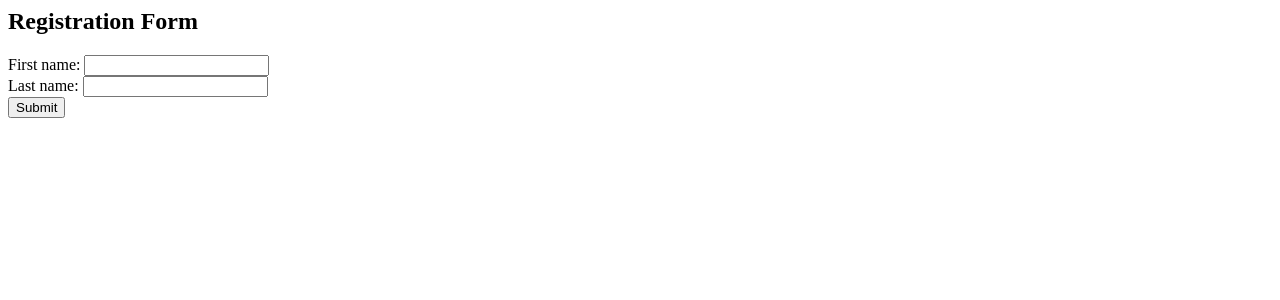
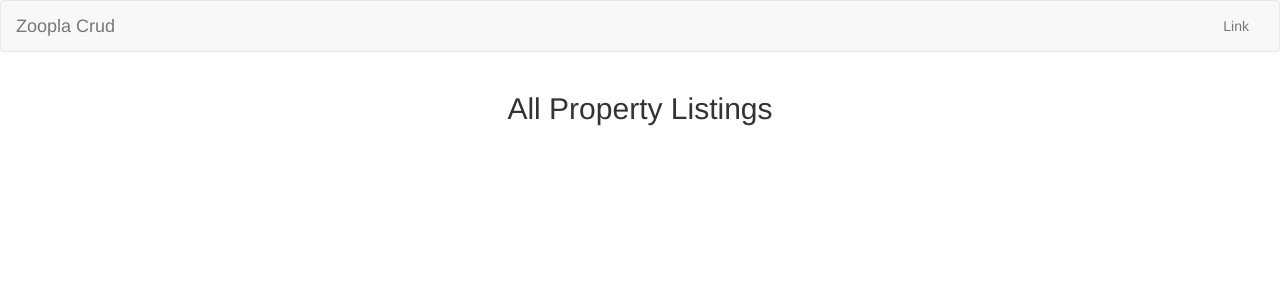
Before and after one commit to Sheyilaaw/zoopla-crud, a PHP site: page /app/views/home/index.php in a window 1280 px wide. Shown: the top 300 px of the page. Run offline with PHP 8.4, Linux system fonts and the light colour scheme.

Commit message:
Added bootstrap library on home front end

```diff
--- a/app/views/home/index.php
+++ b/app/views/home/index.php
@@ -1,25 +1,50 @@
+<!doctype html>
 <html lang="en">
     <head>
-        <title>Registration Form</title>
-        <meta http-equiv="Content-Type" content="text/html; charset=UTF-8">
+        <meta charset="utf-8">
+        <title>Zoopla Crud</title>
+        <meta name="viewport" content="width=device-width, initial-scale=1, maximum-scale=1, user-scalable=no">
+        <!-- Latest compiled and minified CSS -->
+        <link rel="stylesheet" href="https://maxcdn.bootstrapcdn.com/bootstrap/3.3.7/css/bootstrap.min.css" integrity="sha384-BVYiiSIFeK1dGmJRAkycuHAHRg32OmUcww7on3RYdg4Va+PmSTsz/K68vbdEjh4u" crossorigin="anonymous">
     </head>
-    <body>
 
-        <h2>Registration Form</h2>
+<body>
+
+    <nav class="navbar navbar-default">
+        <div class="container-fluid">
+            <!-- Brand and toggle get grouped for better mobile display -->
+            <div class="navbar-header">
+                <button type="button" class="navbar-toggle collapsed" data-toggle="collapse" data-target="#bs-example-navbar-collapse-1" aria-expanded="false">
+                    <span class="sr-only">Toggle navigation</span>
+                    <span class="icon-bar"></span>
+                    <span class="icon-bar"></span>
+                    <span class="icon-bar"></span>
+                </button>
+                <a class="navbar-brand" href="#">Zoopla Crud</a>
+            </div>
+
+            <!-- Collect the nav links, forms, and other content for toggling -->
+            <div class="collapse navbar-collapse" id="bs-example-navbar-collapse-1">
+                <ul class="nav navbar-nav navbar-right">
+                    <li><a href="#">Link</a></li>
+                </ul>
+            </div><!-- /.navbar-collapse -->
+        </div><!-- /.container-fluid -->
+    </nav>
+
+    <div class="container">
+
+        <div class="row">
+            <div class="text-center">
+                <h2> All Property Listings </h2>
+            </div>
+        </div>
+
+    </div>
 
 
-        <form action="./save" method="POST"> First name:
-
-            <input type="text" name="firstname"> <br> Last name:
-
-            <input type="text" name="lastname">
-
-            <input type="hidden" name="form_submitted" value="1" />
-
-            <br />
-
-            <input type="submit" value="Submit">
-
-        </form>
-    </body>
+    <script src="//code.jquery.com/jquery-2.2.4.min.js"></script>
+    <!-- Latest compiled and minified JavaScript -->
+    <script src="https://maxcdn.bootstrapcdn.com/bootstrap/3.3.7/js/bootstrap.min.js" integrity="sha384-Tc5IQib027qvyjSMfHjOMaLkfuWVxZxUPnCJA7l2mCWNIpG9mGCD8wGNIcPD7Txa" crossorigin="anonymous"></script>
+</body>
 </html>
```
